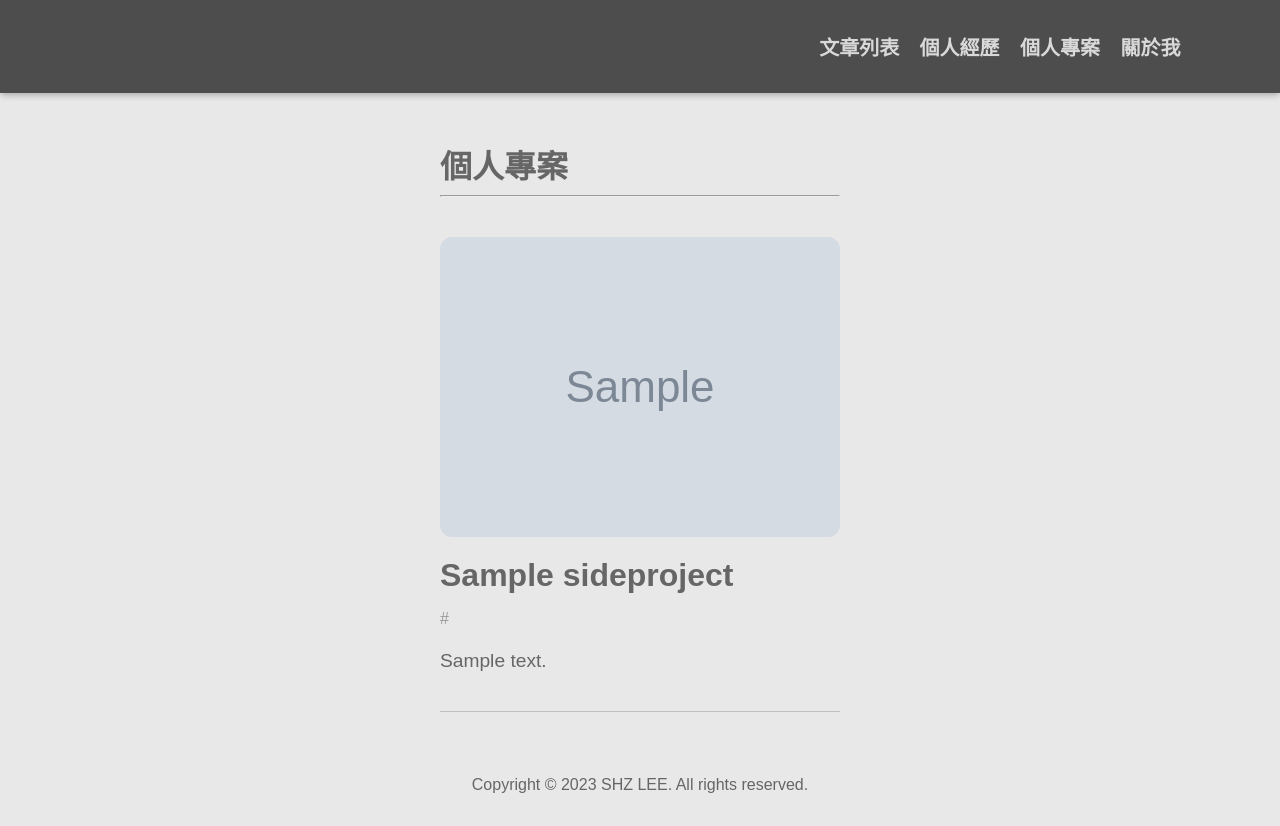
After one commit to xero7689/SHZ-BLOG, a Django app: page /side-projects/ in a window 1280 px wide. The commit adds this page. Run offline with Django 4.2, Linux system fonts and the light colour scheme; tables that the repository leaves empty hold one stand-in row (values such as "Sample post"); grey boxes marked "Sample" are stand-in pictures; data that the repository does not hold is empty; some libraries are stand-ins or nearby versions.

Commit message:
Add: Feature of side project post

```diff
--- a/blog/models.py
+++ b/blog/models.py
@@ -65,9 +65,9 @@ class Image(models.Model):
         return self.name
 
 
-class Post(models.Model):
+class BasePostModel(models.Model):
     class Meta:
-        ordering = ['-publish_date']
+        abstract = True
 
     title = models.CharField(max_length=255, unique=True)
     subtitle = models.CharField(max_length=255, blank=True)
@@ -77,6 +77,21 @@ class Post(models.Model):
     meta_desc = models.CharField(max_length=150, blank=True)
     created_date = models.DateTimeField()
     modified_date = models.DateTimeField(auto_now=True)
+
+    cover_image = models.ForeignKey(
+        Image, on_delete=models.SET_DEFAULT, default=None, null=True, blank=True)
+
+    def get_absolute_url(self):
+        raise NotImplementedError("Subclasses must implement get_absolute_url()")
+
+    def __str__(self):
+        return self.title
+
+
+class Post(BasePostModel):
+    class Meta(BasePostModel.Meta):
+        ordering = ['-publish_date']
+
     publish_date = models.DateTimeField(blank=True, null=True)
     published = models.BooleanField(default=False)
 
@@ -84,8 +99,6 @@ class Post(models.Model):
     category = models.ForeignKey(
         Category, on_delete=models.PROTECT, blank=True, null=True)
     tags = models.ManyToManyField(Tag, blank=True, null=True)
-
-    cover_image = models.ForeignKey(Image, on_delete=models.SET_DEFAULT, default=None, null=True, blank=True)
 
     def get_absolute_url(self):
         return reverse('post_detail', kwargs={
@@ -95,8 +108,13 @@ class Post(models.Model):
             # "day": self.created_date.day
         })
 
-    def __str__(self):
-        return self.title
+
+class SideProject(BasePostModel):
+    class Meta(BasePostModel.Meta):
+        ordering = ['created_date']
+
+    project_owner = models.ForeignKey(Profile, on_delete=models.PROTECT)
+    link = models.URLField()
 
 
 class Comment(models.Model):
--- a/blog/static/blog/post.css
+++ b/blog/static/blog/post.css
@@ -193,3 +193,7 @@
     border-radius: 4px;
     letter-spacing: 0.5px;
 }
+
+#side-project-list-wrapper {
+    margin-top: 2rem;
+}
--- a/blog/templates/blog/index.html
+++ b/blog/templates/blog/index.html
@@ -25,6 +25,9 @@
       </li> {% endcomment %}
       <li class="nav-item">
         <a href="{{ profile.website }}">個人經歷</a>
+      </li>
+      <li class="nav-item">
+        <a href="{% url 'side_project_list' %}">個人專案</a>
       </li>
       <li class="nav-item">
         <a href="{% url 'about' %}">關於我</a>
--- /dev/null
+++ b/blog/templates/blog/sideProjectList.html
@@ -0,0 +1,42 @@
+{% extends "blog/index.html" %}
+{% load static %}
+{% load martortags %}
+{% block css %}
+    {{ block.super }}
+    <link rel="stylesheet" href={% static "blog/about.css" %}>
+{% endblock css %}
+{% block breadcrumbs %}
+{% endblock breadcrumbs %}
+{% block sidepanel %}
+{% endblock sidepanel %}
+{% block main %}
+    <div id="about-me-wrapper">
+        <div id="about-me-header">
+            <h1>個人專案</h1>
+        </div>
+        <div class="index-item-divider">
+            <hr />
+        </div>
+        {% if sideproject_list %}
+            <div id="side-project-list-wrapper">
+                <ul class="post-list">
+                    {% for post in sideproject_list %}
+                        <li class="post-list-item">
+                            <div class="post-list-item-header">
+                                <img src="{{ post.cover_image.image.url }}">
+                                <h1 class="post-list-item-title">
+                                    <a href='{{ post.link }}'>{{ post.title }}</a>
+                                </h1>
+                            </div>
+                            <div class="post-list-item-meta">
+                                <span class="post-list-item-meta-date"><a href="{{ post.link }}">{{ post.link }}</a></span>
+                            </div>
+                            <div class="post-list-item-body post-markdown-style">{{ post.body|safe_markdown }}</div>
+                        </li>
+                        <hr class="post-list-item-divider">
+                    {% endfor %}
+                </ul>
+            </div>
+        {% endif %}
+    </div>
+{% endblock main %}
--- a/blog/urls.py
+++ b/blog/urls.py
@@ -4,6 +4,7 @@ from . import views
 
 urlpatterns = [
     path('about/', views.about_view, name='about'),
+    path('side-projects/', views.SideProjectListView.as_view(), name='side_project_list'),
 
     path('categories/', views.CategoryListView.as_view(), name='category_list'),
     path('categories/<str:name>', views.category_detail_view, name='category_detail'),
--- a/blog/views.py
+++ b/blog/views.py
@@ -6,7 +6,7 @@ from django.views.generic.detail import SingleObjectMixin
 from django.http import HttpResponseForbidden
 from django.urls import reverse
 
-from .models import Post, Tag, Comment, Category, Profile
+from .models import Post, Tag, Comment, Category, Profile, SideProject
 from .forms import CommentForm
 
 
@@ -135,6 +135,17 @@ class TagsListView(ListView):
     template_name = 'blog/tagsList.html'
 
 
+class SideProjectListView(ListView):
+    model = SideProject
+    template_name = 'blog/sideProjectList.html'
+
+    def get_context_data(self, *args, **kwargs):
+        context = super().get_context_data(**kwargs)
+        print(context)
+
+        return context
+
+
 def tag_detail_view(request, name):
     tag = Tag.objects.get(name=name)
     posts = tag.post_set.all()
```
Also changed, not shown: blog/admin.py (+11 -1 lines), blog/tests/test_model.py (+33 -1 lines), blog/migrations/0018_sideproject.py (added).
